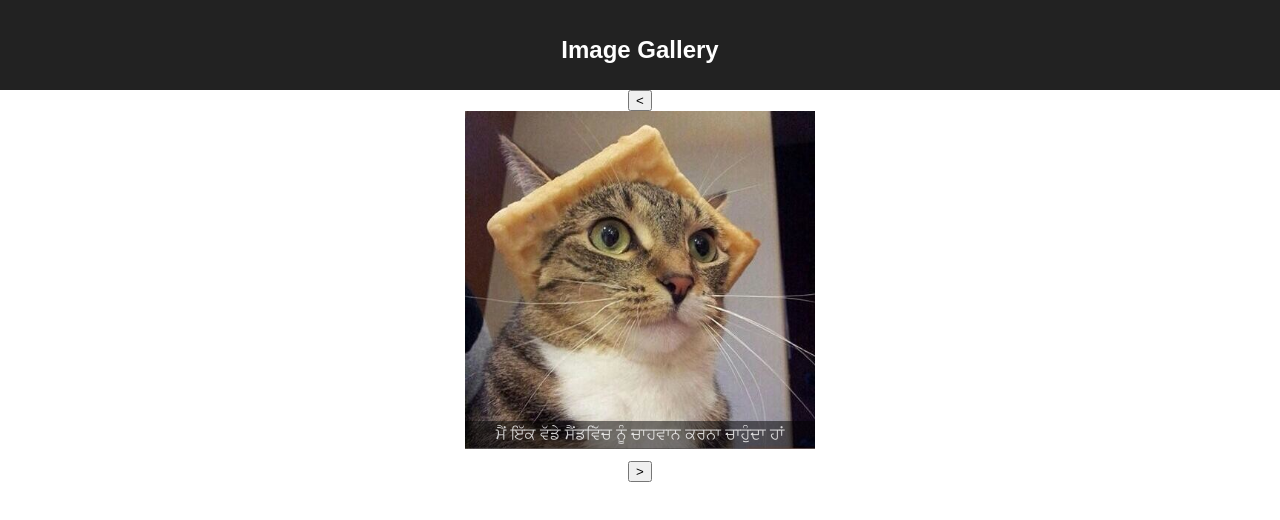
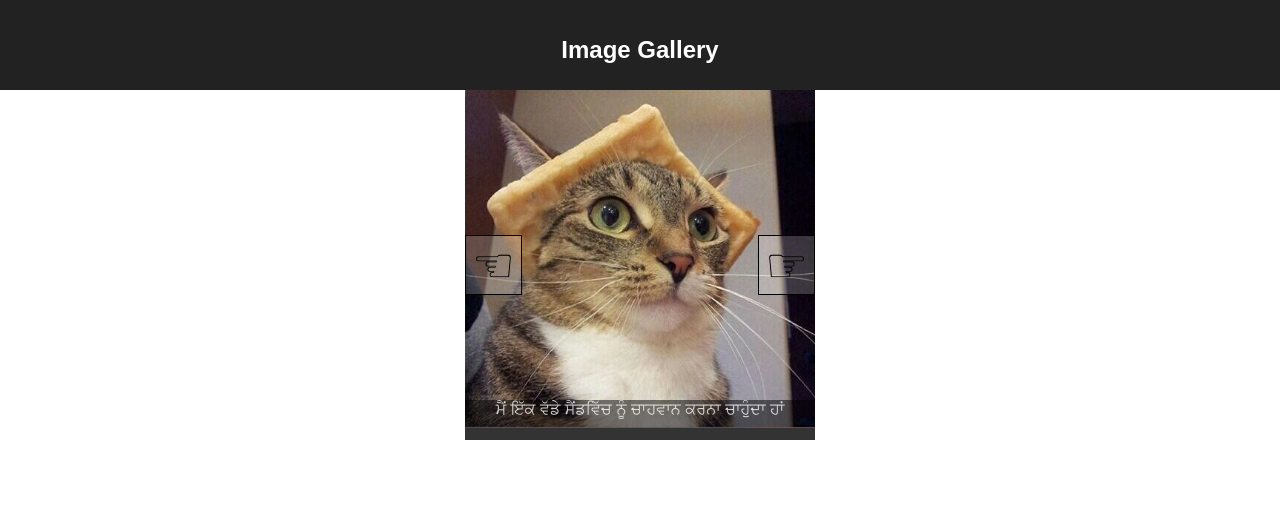
Before and after one commit to chrischalstrom/image-gallery, a React (Create React App) app: page /images/1 in a window 1280 px wide. Shown: the top 520 px of the page. Built offline with nearby package versions, Linux system fonts and the light colour scheme.

Commit message:
working on prev/next btns and refactor image gallery components

```diff
--- a/package.json
+++ b/package.json
@@ -3,6 +3,7 @@
   "version": "0.1.0",
   "private": true,
   "dependencies": {
+    "classnames": "^2.2.5",
     "prop-types": "^15.6.1",
     "react": "^16.3.1",
     "react-dom": "^16.3.1",
--- /dev/null
+++ b/src/ImageGallery/GalleryBtn.css
@@ -0,0 +1,34 @@
+.gallery-btn {
+  position: absolute;
+  background: rgba(255, 255, 255, 0.2);
+  font-size: 3em;
+  border: 1px solid black;
+  transition: font-size 300ms, background 300ms;
+}
+
+.gallery-btn:hover {
+  background: rgba(255, 255, 255, 0.4);
+  font-size: 3.2em;
+  cursor: pointer;
+}
+
+.gallery-btn:focus {
+  outline: 0;
+}
+
+.gallery-btn-next {
+  right: 0;
+}
+
+.gallery-btn-prev {
+  left: 0;
+  transform: scaleX(-1.0);
+}
+
+.fade-enter-active + .gallery-btn {
+  display: none;
+}
+
+.fade-enter-done + .gallery-btn {
+  display: block;
+}
--- /dev/null
+++ b/src/ImageGallery/GalleryBtn.jsx
@@ -0,0 +1,26 @@
+import React, { Component, Fragment } from 'react';
+import PropTypes from 'prop-types';
+import cn from 'classnames';
+
+import './GalleryBtn.css';
+
+export default class GalleryBtn extends Component {
+  render() {
+    const { onClick, prev, next } = this.props;
+
+    return (
+      <button
+        className={cn('gallery-btn', { 'gallery-btn-prev': prev, 'gallery-btn-next': next })}
+        onClick={onClick}
+      >
+        ☞
+      </button>
+    );
+  }
+}
+
+GalleryBtn.propTypes = {
+  onClick: PropTypes.func.isRequired,
+  prev: PropTypes.bool,
+  next: PropTypes.bool,
+};
--- a/src/ImageGallery.css
+++ b/src/ImageGallery/GalleryImage.css
@@ -1,16 +1,3 @@
-/*
-  Could use better Sass with variables, etc, after ejecting the
-  create-react-app config and tweaking webpack conf.
-*/
-
-.image-gallery {
-  overflow: hidden; /* for animating entry/exit of images */
-  height: 350px;
-  width: 350px;
-  margin: 0 auto;
-  position: relative;
-}
-
 .image-gallery figure {
   display: flex;
   align-items: center;
@@ -24,8 +11,9 @@
   color: rgba(255, 255, 255, 0.8);
   background: rgba(0, 0, 0, 0.5);
   position: relative;
+  width: 100%;
   bottom: 2em;
-  padding: 4px 8px;
+  padding: 0 0 8px 0;
 }
 
 .image-gallery figcaption div {
--- /dev/null
+++ b/src/ImageGallery/GalleryImage.jsx
@@ -0,0 +1,38 @@
+import React, { Component, Fragment } from 'react';
+import PropTypes from 'prop-types';
+
+import './GalleryImage.css';
+import GalleryBtn from './GalleryBtn';
+
+export default class GalleryImage extends Component {
+  render() {
+    const { src, caption } = this.props.currentImg;
+    const { onNext, onPrev } = this.props;
+
+    return (
+      <Fragment>
+        <figure>
+          <div className="figure-content-wrap">
+            <img src={src} alt={caption} />
+            {
+              caption &&
+                <figcaption title={caption}>
+                  <div>
+                    {caption}
+                  </div>
+                </figcaption>
+            }
+          </div>
+        </figure>
+        <GalleryBtn prev onClick={onPrev} />
+        <GalleryBtn next onClick={onNext} />
+      </Fragment>
+    );
+  }
+}
+
+GalleryImage.propTypes = {
+  currentImg: PropTypes.shape({ src: PropTypes.string.isRequired, caption: PropTypes.string.isRequired }).isRequired,
+  onPrev: PropTypes.func.isRequired,
+  onNext: PropTypes.func.isRequired,
+};
--- /dev/null
+++ b/src/ImageGallery/index.css
@@ -0,0 +1,15 @@
+/*
+  Could use better Sass with variables, etc, after ejecting the
+  create-react-app config and tweaking webpack conf.
+*/
+
+.image-gallery {
+  background: #333;
+  display: flex;
+  align-items: center;
+  overflow: hidden; /* for animating entry/exit of images */
+  height: 350px;
+  width: 350px;
+  margin: 0 auto;
+  position: relative;
+}
--- a/src/ImageGallery.jsx
+++ b/src/ImageGallery/index.jsx
@@ -1,11 +1,12 @@
-import React, { Component } from 'react';
+import React, { Component, Fragment } from 'react';
 import PropTypes from 'prop-types';
 import {
   CSSTransition,
   TransitionGroup,
 } from 'react-transition-group';
 
-import './ImageGallery.css';
+import './index.css';
+import GalleryImage from './GalleryImage';
 
 const preload = images => {
   images.forEach(img => {
@@ -14,39 +15,16 @@ const preload = images => {
   });
 };
 
-class GalleryImage extends Component {
-  render() {
-    const { src, caption } = this.props.currentImg;
-
-    return (
-      <figure>
-        <div className="figure-content-wrap">
-          <img src={src} alt={caption} />
-          {
-            caption &&
-              <figcaption title={caption}>
-                <div>
-                  {caption}
-                </div>
-              </figcaption>
-          }
-        </div>
-      </figure>
-    );
-  }
-}
-
 export default class ImageGallery extends Component {
   componentDidMount() {
     if (this.props.preload) preload(this.props.images);
   }
 
   render() {
-    const { currentImg } = this.props;
+    const { currentImg, onNext, onPrev } = this.props;
 
     return (
       <article>
-        <button onClick={this.props.onPrevious}>&lt;</button>
         <TransitionGroup className="image-gallery">
           {
             [currentImg].map(img => (
@@ -55,12 +33,11 @@ export default class ImageGallery extends Component {
                 timeout={500}
                 classNames="fade"
               >
-                <GalleryImage currentImg={currentImg} />
+                <GalleryImage currentImg={currentImg} onNext={onNext} onPrev={onPrev} />
               </CSSTransition>
             ))
           }
         </TransitionGroup>
-        <button onClick={this.props.onNext}>&gt;</button>
       </article>
     );
   }
@@ -71,7 +48,7 @@ const imagePropShape = PropTypes.shape({ src: PropTypes.string, caption: PropTyp
 ImageGallery.propTypes = {
   currentImg: imagePropShape.isRequired,
   images: PropTypes.arrayOf(imagePropShape).isRequired,
-  onPrevious: PropTypes.func.isRequired,
+  onPrev: PropTypes.func.isRequired,
   onNext: PropTypes.func.isRequired,
   preload: PropTypes.bool,
 };
--- a/src/containers/ImageGallery.jsx
+++ b/src/containers/ImageGallery.jsx
@@ -67,7 +67,7 @@ const ImageGalleryContainer = Cmp => class ImageGalleryContainerCmp extends Comp
         <Cmp
           currentImg={images[this.curId]}
           images={images}
-          onPrevious={this.handlePrevious}
+          onPrev={this.handlePrevious}
           onNext={this.handleNext}
           preload
         />
```
Also changed, not shown: 1 other file (tests, documents, lock files or other folders).
